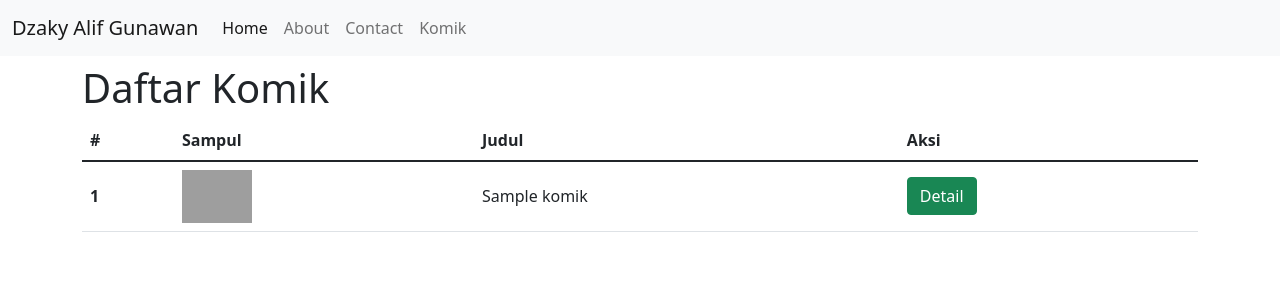
After one commit to Dzakyalifgunawan/CodeIgniter4, a CodeIgniter 4 app: the page made by belajarci4/app/Views/komik/index.php in a window 1280 px wide. The commit adds this page. Shown: the top 300 px of the page. Run offline with PHP 8.4 and a stand-in for CodeIgniter, Linux system fonts and the light colour scheme; the template is opened without the code that fills it: most values are stand-ins (such as "Sample title", 1, 10 or a date in 2020); some libraries are stand-ins or nearby versions; grey boxes are pictures that could not be loaded.

Commit message:
08 agustus 2024

```diff
--- a/belajarci4/app/Config/Routes.php
+++ b/belajarci4/app/Config/Routes.php
@@ -10,3 +10,4 @@ use CodeIgniter\Router\RouteCollection;
 $routes->get('/', 'Pages::index');
 $routes->get('/pages/about', 'Pages::about');
 $routes->get('/pages/contact', 'Pages::contact');
+$routes->get('/komik/index', 'Komik::index');
--- /dev/null
+++ b/belajarci4/app/Views/komik/index.php
@@ -0,0 +1,31 @@
+<?= $this->extend('layout/template'); ?>
+<?= $this->section('content'); ?>
+<div class="container">
+    <div class="row">
+        <div class="col">
+            <h1 class="mt-2">Daftar Komik</h1>
+            <table class="table">
+                <thead>
+                    <tr>
+                        <th scope="col">#</th>
+                        <th scope="col">Sampul</th>
+                        <th scope="col">Judul</th>
+                        <th scope="col">Aksi</th>
+                    </tr>
+                </thead>
+                <tbody>
+                    <?php $i = 1; ?>
+                    <?php foreach ($komik as $k) : ?>
+                        <tr>
+                            <th scope="row"><?= $i++; ?></th>
+                            <td><img src="/img/<?= $k['sampul']; ?>" alt="" class="sampul"></td>
+                            <td><?= $k['judul']; ?></td>
+                            <td><a href="" class="btn btn-success">Detail</a></td>
+                        </tr>
+                    <?php endforeach; ?>
+                </tbody>
+            </table>
+        </div>
+    </div>
+</div>
+<?= $this->endSection(); ?>
--- a/belajarci4/app/Views/layout/navbar.php
+++ b/belajarci4/app/Views/layout/navbar.php
@@ -9,6 +9,7 @@
                 <a class="nav-link active" aria-current="page" href="/">Home</a>
                 <a class="nav-link" href="/pages/about">About</a>
                 <a class="nav-link" href="/pages/contact">Contact</a>
+                <a class="nav-link" href="/komik/index">Komik</a>
             </div>
         </div>
     </div>
--- a/belajarci4/app/Views/layout/template.php
+++ b/belajarci4/app/Views/layout/template.php
@@ -9,6 +9,8 @@
     <!-- Bootstrap CSS -->
     <link href="https://cdn.jsdelivr.net/npm/bootstrap@5.1.3/dist/css/bootstrap.min.css" rel="stylesheet" integrity="sha384-1BmE4kWBq78iYhFldvKuhfTAU6auU8tT94WrHftjDbrCEXSU1oBoqyl2QvZ6jIW3" crossorigin="anonymous">
 
+    <!-- My CSS -->
+    <link rel="stylesheet" href="/css/style.css">
     <title><?= $title; ?></title>
 </head>
 
--- /dev/null
+++ b/belajarci4/public/css/style.css
@@ -0,0 +1,7 @@
+.sampul {
+    width: 70px;
+}
+
+.table > tbody > tr > *{
+    vertical-align: middle;
+}
```
Also changed, not shown: belajarci4/app/Controllers/Komik.php (added, +34 -0 lines), belajarci4/app/Models/KomikModel.php (added, +11 -0 lines), belajarci4/public/img/Naruto.jpg (added), belajarci4/public/img/eedbcac7-715d-4333-9498-c230beffefdb.jpg (added), belajarci4/public/img/onepiece.jpg (added).
